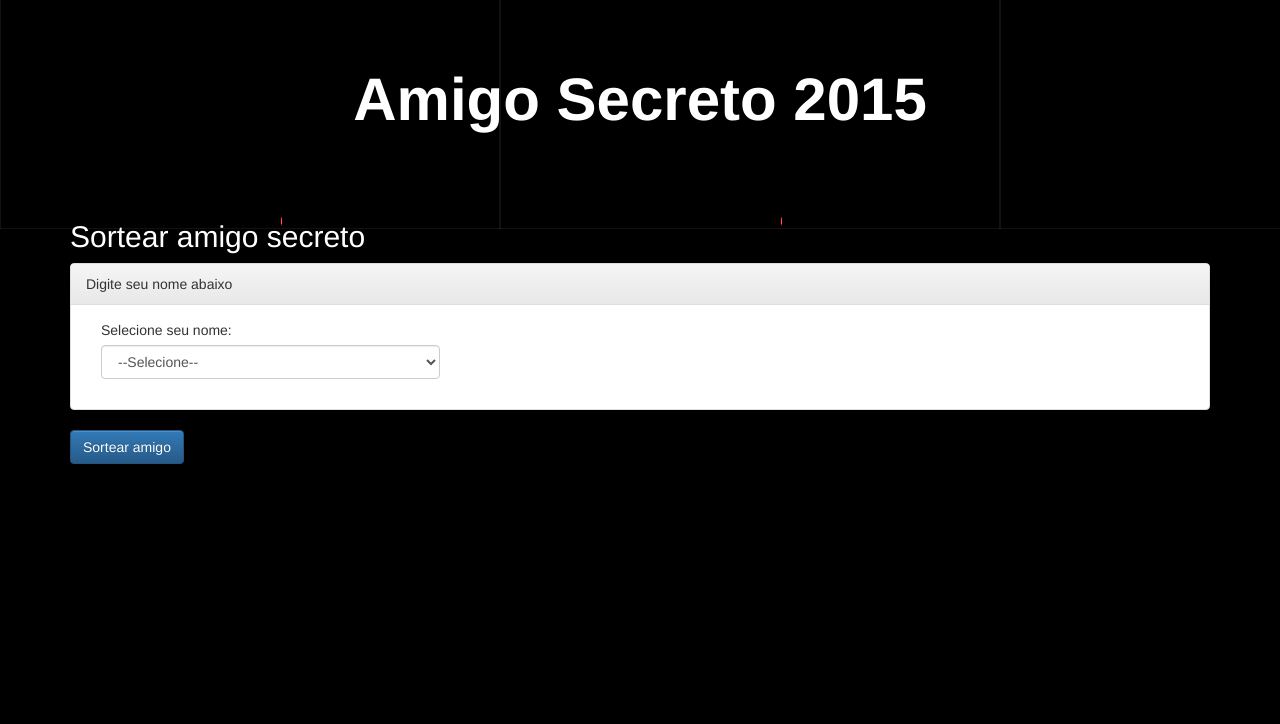
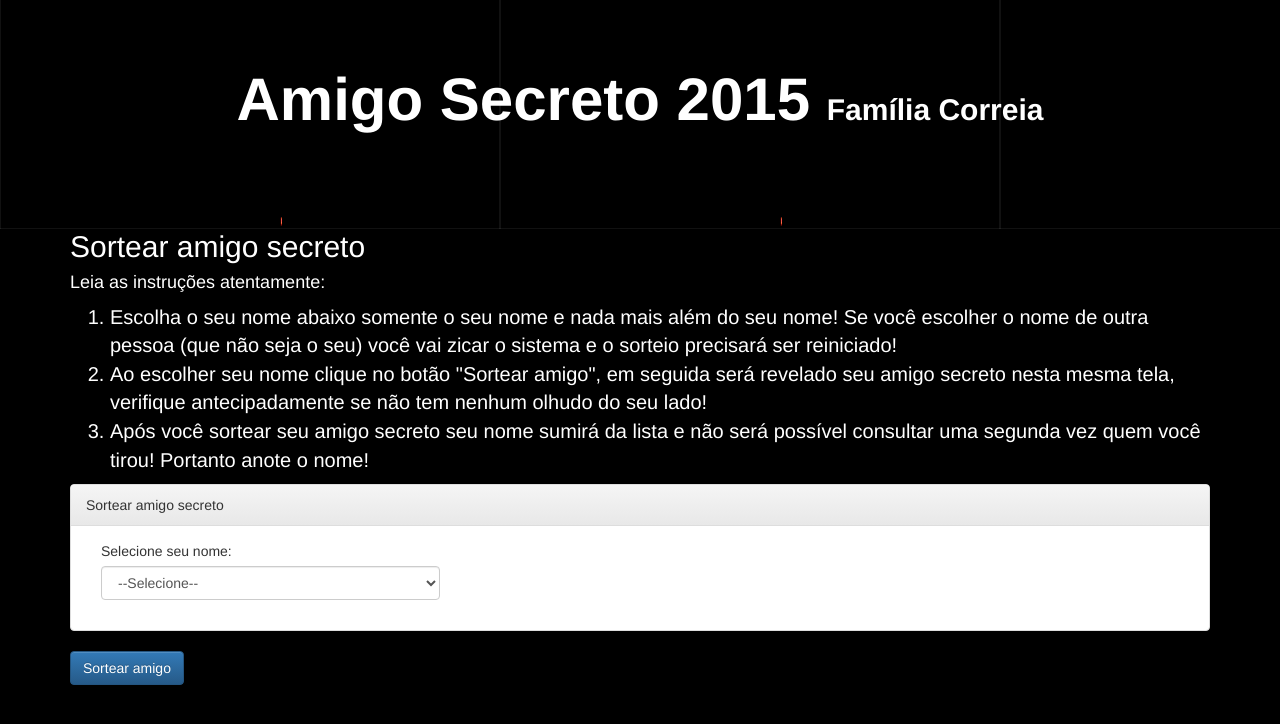
Before and after one commit to rafaelhenrique/amigo_secreto, a Django app: page / in a window 1280 px wide. Shown: the top 724 px of the page. Run offline with Django 3.2, Linux system fonts and the light colour scheme; parts of the project's set-up code (start-up, migrations or seed data) failed here and were passed over; some libraries are stand-ins or nearby versions.

Commit message:
Adding instructions

```diff
--- a/amigo_secreto/core/templates/raffle.html
+++ b/amigo_secreto/core/templates/raffle.html
@@ -15,12 +15,17 @@
 {% block content %}
 
   <h2>Sortear amigo secreto</h2>
-
+  <h4>Leia as instruções atentamente:</h4>
+  <ol>
+    <li>Escolha o seu nome abaixo somente o seu nome e nada mais além do seu nome! Se você escolher o nome de outra pessoa (que não seja o seu) você vai zicar o sistema e o sorteio precisará ser reiniciado!</li>
+    <li>Ao escolher seu nome clique no botão "Sortear amigo", em seguida será revelado seu amigo secreto nesta mesma tela, verifique antecipadamente se não tem nenhum olhudo do seu lado!</li>
+    <li>Após você sortear seu amigo secreto seu nome sumirá da lista e não será possível consultar uma segunda vez quem você tirou! Portanto anote o nome!</li>
+  </ol>
   <form action="{% url 'raffle' %}" method="post" id="form">
     {% csrf_token %}
 
     <div class="panel panel-default form">
-      <div class="panel-heading">Digite seu nome abaixo</div>
+      <div class="panel-heading">Sortear amigo secreto</div>
       <div class="panel-body">
 
         <div class="row">
--- a/amigo_secreto/static/css/layout.css
+++ b/amigo_secreto/static/css/layout.css
@@ -2,9 +2,17 @@ body{
     background: #000 url(../img/fireworks.gif) repeat-x 0 -52px;
 }
 
+h4{
+    color:#fff;
+}
 
 h2{
     color:#fff;
+}
+
+ol li {
+    color:#fff;
+    font-size: 20px;
 }
 
 h1{
@@ -99,9 +107,18 @@ label{
     text-align: center;
 }
 
-.initial h2, .initial p, .initial small, .initial span{
+.initial h2, .initial p, .initial span{
     color: #fff;
     font-size: 60px;
+    font-weight: 600;
+    line-height: 200px;
+    text-align: center;
+    vertical-align: center;
+}
+
+.initial small{
+    color: #fff;
+    font-size: 30px;
     font-weight: 600;
     line-height: 200px;
     text-align: center;
--- a/amigo_secreto/templates/layout.html
+++ b/amigo_secreto/templates/layout.html
@@ -32,7 +32,7 @@
     <div class="container">
 
     <div class="initial">
-      <p>Amigo Secreto 2015</p>
+      <p>Amigo Secreto 2015 <small>Família Correia</small></p>
     </div>
 
     {% block content %}
```
